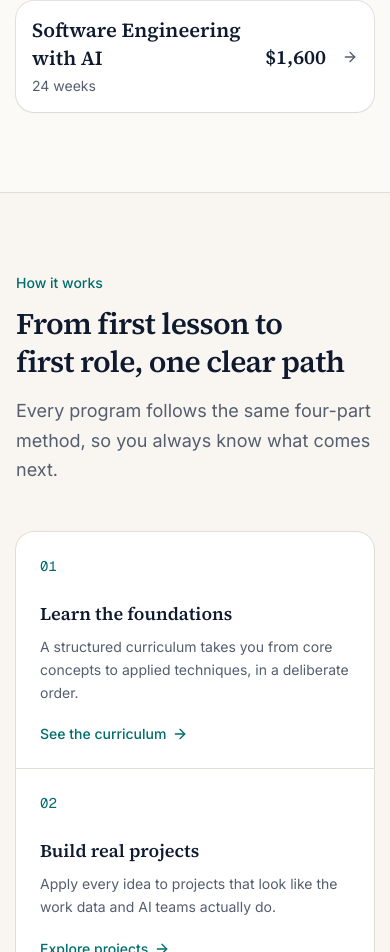
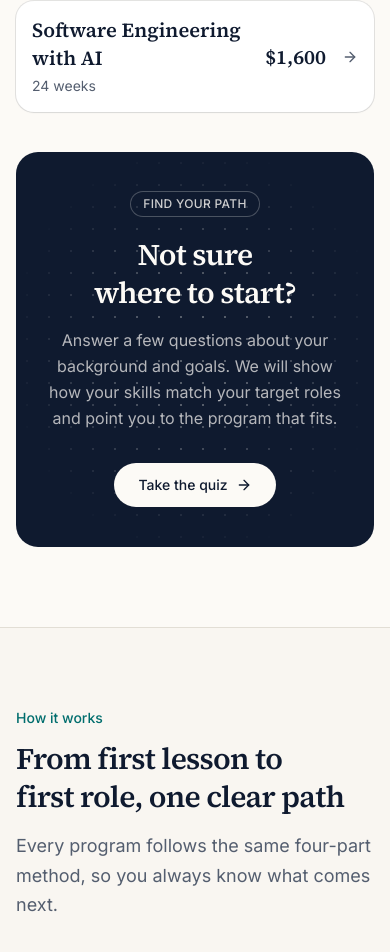
Before and after one commit to orbitide/databridgeacademy, a Next.js app: page / in a window 390 px wide. Shown: the part 3775-4727 px from the top of the page. Built offline with nearby package versions, Linux system fonts and the light colour scheme.

Commit message:
feat: add quiz link and content to guide users in selecting programs

```diff
--- a/components/home-programs.tsx
+++ b/components/home-programs.tsx
@@ -67,6 +67,44 @@ export function HomePrograms() {
             </TabsContent>
           ))}
         </Tabs>
+
+        <Link
+          href="/programs/quiz"
+          className="group relative mx-auto mt-10 flex max-w-2xl flex-col items-center overflow-hidden rounded-3xl bg-foreground px-6 py-10 text-center text-background transition-colors duration-200 outline-none hover:bg-foreground/90 focus-visible:ring-3 focus-visible:ring-ring/60 sm:px-12 sm:py-14"
+        >
+          {/* Faint dot grid, fading out toward the edges */}
+          <div
+            aria-hidden
+            className="pointer-events-none absolute inset-0 opacity-30"
+            style={{
+              backgroundImage:
+                "radial-gradient(var(--background) 1px, transparent 1px)",
+              backgroundSize: "22px 22px",
+              maskImage:
+                "radial-gradient(ellipse at center, black 20%, transparent 75%)",
+              WebkitMaskImage:
+                "radial-gradient(ellipse at center, black 20%, transparent 75%)",
+            }}
+          />
+
+          <div className="relative flex flex-col items-center">
+            <span className="rounded-full px-3 py-1 text-xs font-medium tracking-wide text-background/80 uppercase ring-1 ring-background/25">
+              Find your path
+            </span>
+            <h3 className="mt-5 font-heading text-3xl leading-tight font-semibold tracking-tight text-balance sm:text-4xl">
+              Not sure where to start?
+            </h3>
+            <p className="mt-4 max-w-md leading-relaxed text-pretty text-background/70">
+              Answer a few questions about your background and goals. We will
+              show how your skills match your target roles and point you to the
+              program that fits.
+            </p>
+            <span className="mt-8 inline-flex h-11 items-center gap-2 rounded-full bg-background px-6 text-sm font-medium text-foreground transition-colors duration-200 group-hover:bg-background/90">
+              Take the quiz
+              <ArrowRight className="size-4 transition-transform group-hover:translate-x-0.5" />
+            </span>
+          </div>
+        </Link>
       </div>
     </section>
   )
```
